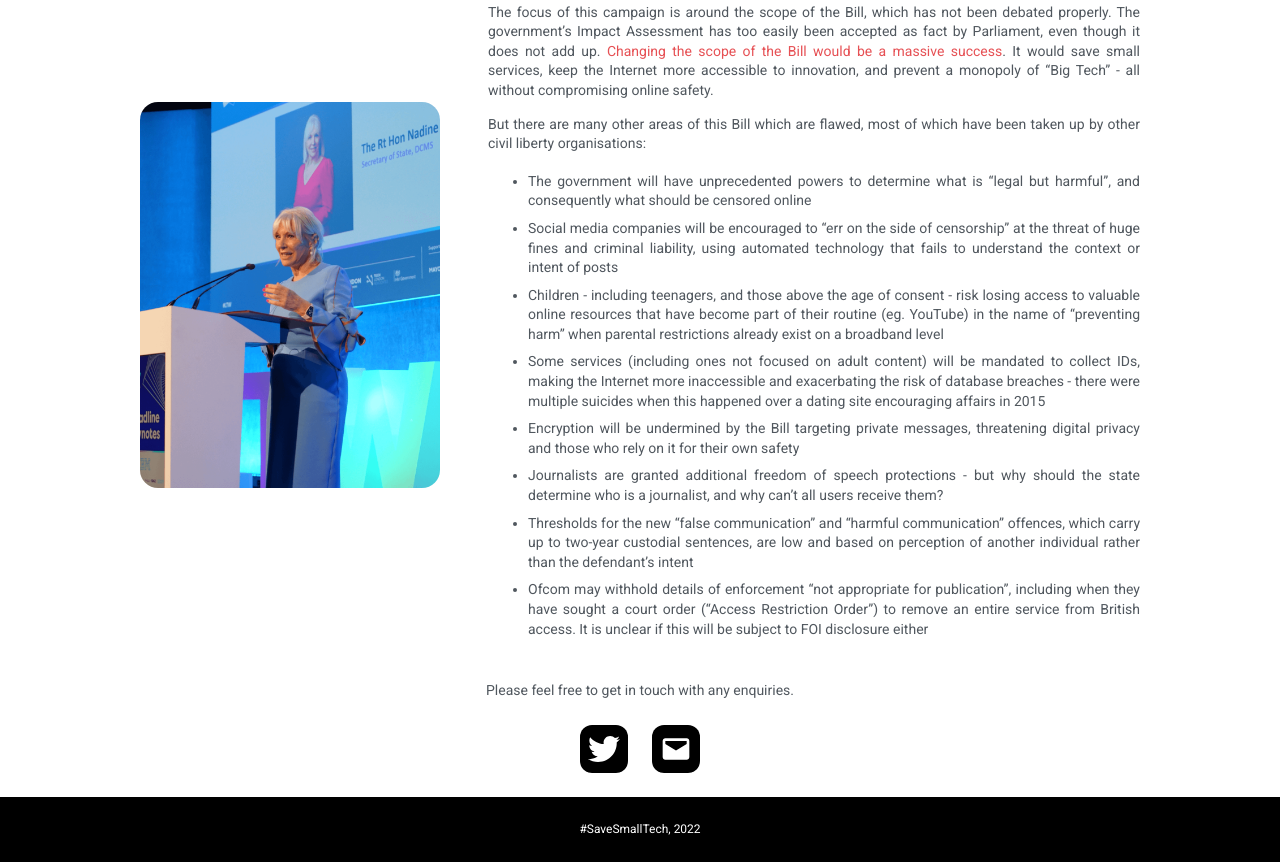
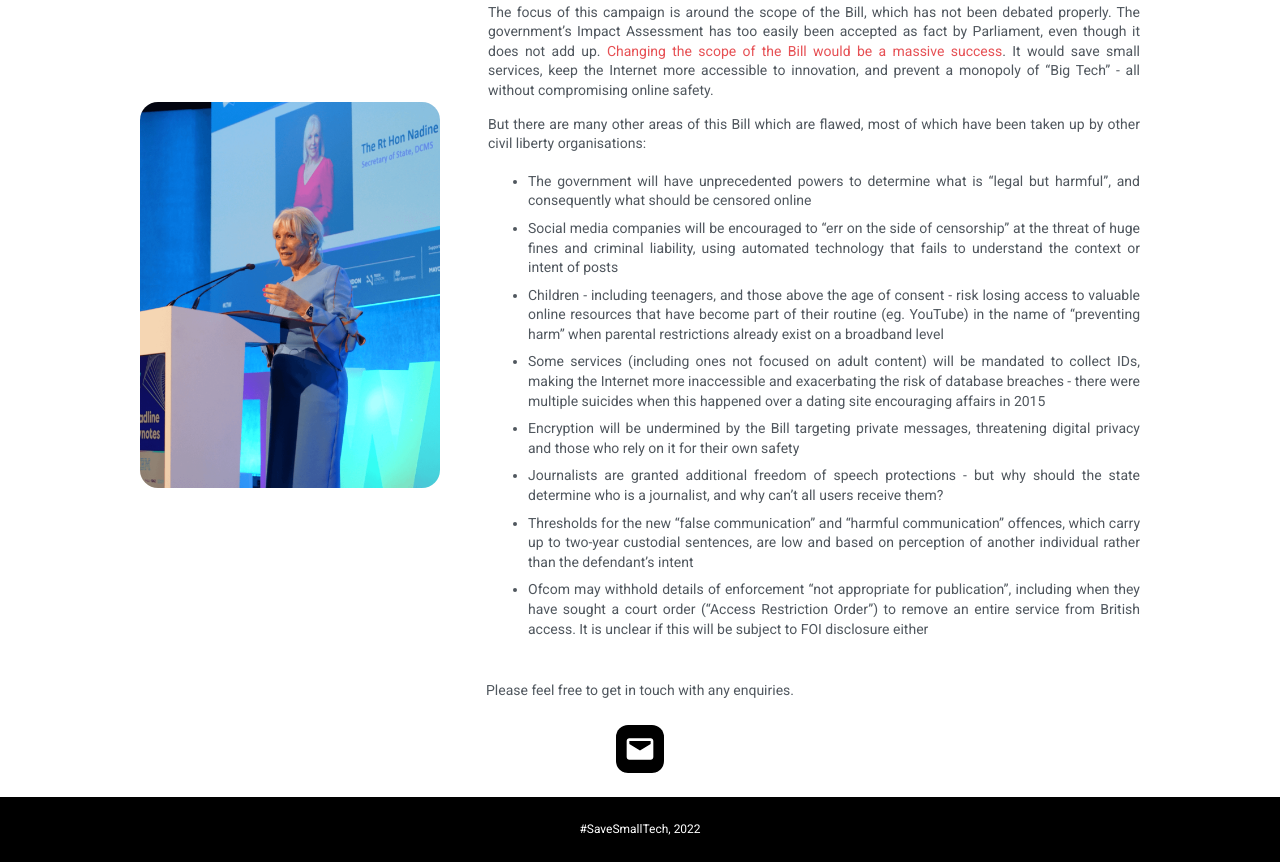
Before and after one commit to Aurorum/save-small-tech, a plain HTML site: page index.html in a window 1280 px wide. Shown: the part 2277-3139 px from the top of the page. Drawn offline with nearby package versions, Linux system fonts and the light colour scheme; no server answers; a web font is replaced by a local one.

Commit message:
Fix link

```diff
--- a/index.html
+++ b/index.html
@@ -446,15 +446,7 @@ I am writing to express my concern that the Online Safety Bill is the greatest t
 		<p class="contact-info">Please feel free to get in touch with any enquiries.</p>
 		<div id="contact" class="secondary-wrapper">
 			<div class="social-links">
-				<a onclick="collectData('Opened Twitter')" href="https://twitter.com/savesmalltech">
-					<svg width="24" height="24" viewBox="0 0 24 24" xmlns="http://www.w3.org/2000/svg">
-						<path
-							d="M21.5331 7.11165C21.5483 7.32484 21.5483 7.53807 21.5483 7.75126C21.5483 14.2538 16.5991 21.7462 7.55333 21.7462C4.7665 21.7462 2.17768 20.9391 0 19.5381C0.395955 19.5838 0.776628 19.599 1.18782 19.599C3.48728 19.599 5.60407 18.8224 7.29444 17.4975C5.13199 17.4518 3.31979 16.0356 2.69542 14.0863C3.00001 14.132 3.30456 14.1624 3.62439 14.1624C4.066 14.1624 4.50766 14.1015 4.9188 13.9949C2.66499 13.538 0.974582 11.5584 0.974582 9.1675V9.10661C1.62938 9.47209 2.39087 9.70052 3.19792 9.73094C1.87304 8.84767 1.00505 7.34007 1.00505 5.63447C1.00505 4.72078 1.24866 3.88321 1.67508 3.15224C4.09642 6.13702 7.73605 8.08623 11.8172 8.29946C11.7411 7.93398 11.6954 7.55331 11.6954 7.17259C11.6954 4.46189 13.8883 2.25378 16.6142 2.25378C18.0304 2.25378 19.3096 2.84769 20.2081 3.80709C21.3198 3.5939 22.3858 3.18271 23.33 2.61927C22.9644 3.76143 22.1878 4.72082 21.1675 5.32992C22.1574 5.22337 23.1168 4.9492 24 4.56853C23.3301 5.54311 22.4924 6.4111 21.5331 7.11165Z"
-							fill="currentColor"
-						></path>
-					</svg>
-				</a>
-				<a onclick="collectData('Opened email')" href="mailto:contact@savesmalltech.com">
+				<a onclick="collectData('Opened email')" href="mailto:contact@savesmalltech.org">
 					<svg
 						version="1.1"
 						xmlns="http://www.w3.org/2000/svg"
```
